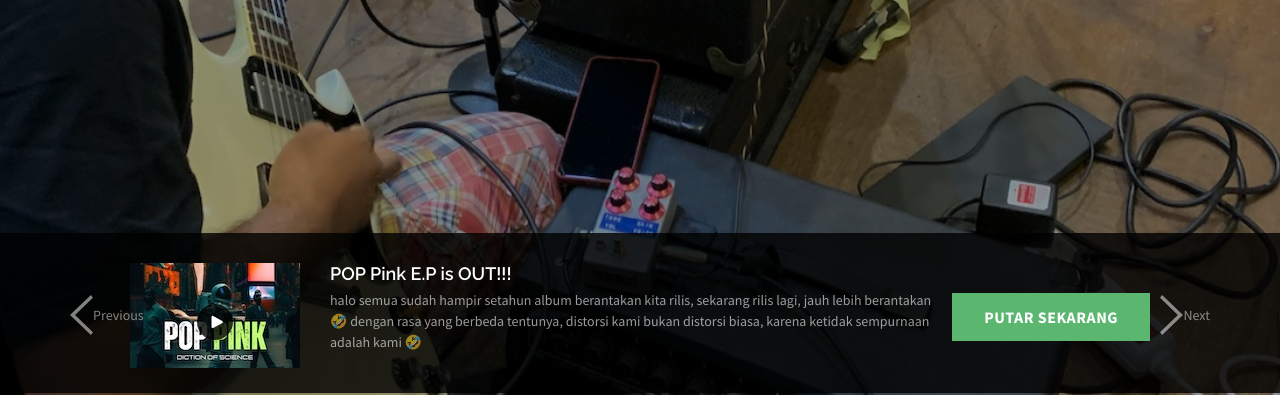
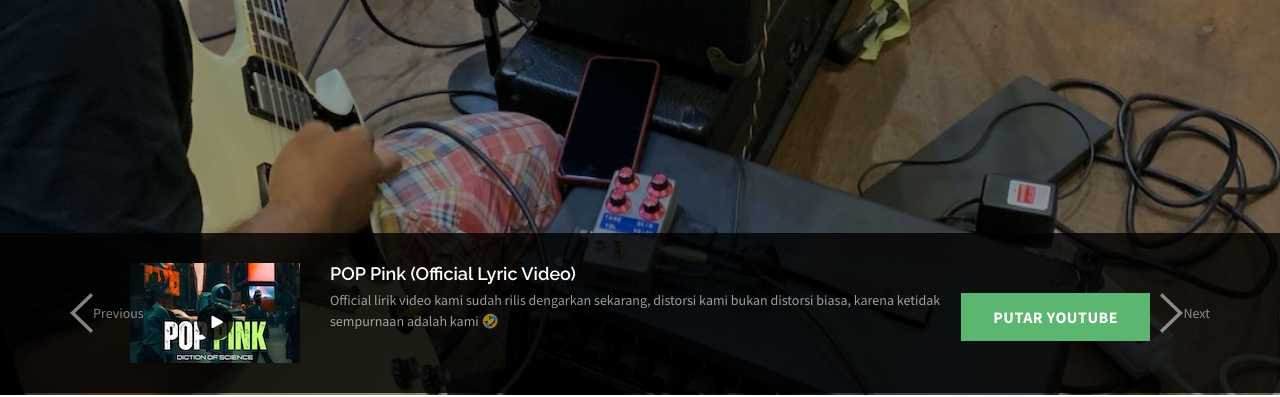
Before and after one commit to anak10thn/doscience.band, a plain HTML site: page index.html in a window 1280 px wide. Shown: the part 405-802 px from the top of the page. Drawn offline with Linux system fonts and the light colour scheme; a script that the page names is missing.

Commit message:
Update content

```diff
--- a/index.html
+++ b/index.html
@@ -108,7 +108,7 @@
                     <!-- Wrapper for slides -->
                     <div class="carousel-inner" role="listbox">
 
-                        <div class="carousel-item active">
+                        <div class="carousel-item">
                             <div class="media-holder">
                                 <div class="media-thumb">
                                     <img src="assets/images/video-thumb-1.jpg" alt="">
@@ -129,7 +129,7 @@
                             </div><!--//content-container-->
                         </div><!--//item-->
 
-                        <div class="carousel-item">
+                        <div class="carousel-item active">
                             <div class="media-holder">
                                 <div class="media-thumb">
                                     <img src="assets/images/video-thumb-1.jpg" alt="">
@@ -143,7 +143,7 @@
                                         <span id="countdown-box" class="countdown-box"></span>till release
                                     </div> -->
                                     <p class="intro">
-                                       Official lirik video kami sudah rilis dengarkan sekarang
+                                       Official lirik video kami sudah rilis dengarkan sekarang, distorsi kami bukan distorsi biasa, karena ketidak sempurnaan adalah kami 🤣
                                     </p><!--//intro-->
                                 </div><!--//desc-->
                                 <a class="btn btn-primary btn-cta" target="_blank" ="https://www.youtube.com/watch?v=ZEuWE1sBF5c">PUTAR YOUTUBE</a>
```
